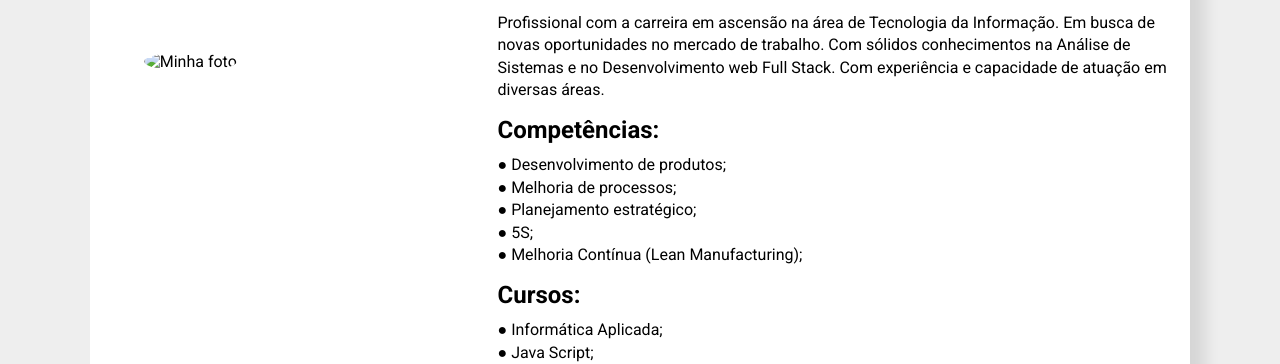
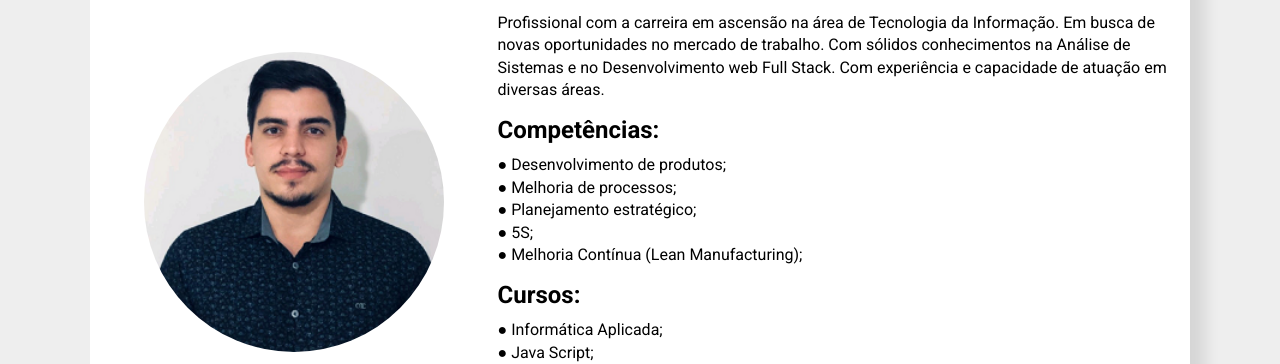
Before and after one commit to DevThiagoRama/Curriculo, a plain HTML site: page index.html in a window 1280 px wide. Shown: the part 168-532 px from the top of the page. Drawn offline with Linux system fonts and the light colour scheme.

Commit message:
Update index.html

```diff
--- a/index.html
+++ b/index.html
@@ -26,7 +26,7 @@
             <article>
                 <section class="foto-social">
                     <div class="foto">
-                        <img src="rama-img.png" alt="Minha foto" title="colocar meu nome">
+                        <img src="img/rama-img.png" alt="Minha foto" title="colocar meu nome">
                     </div>
                     <ul class="social">
                         <li>
```
